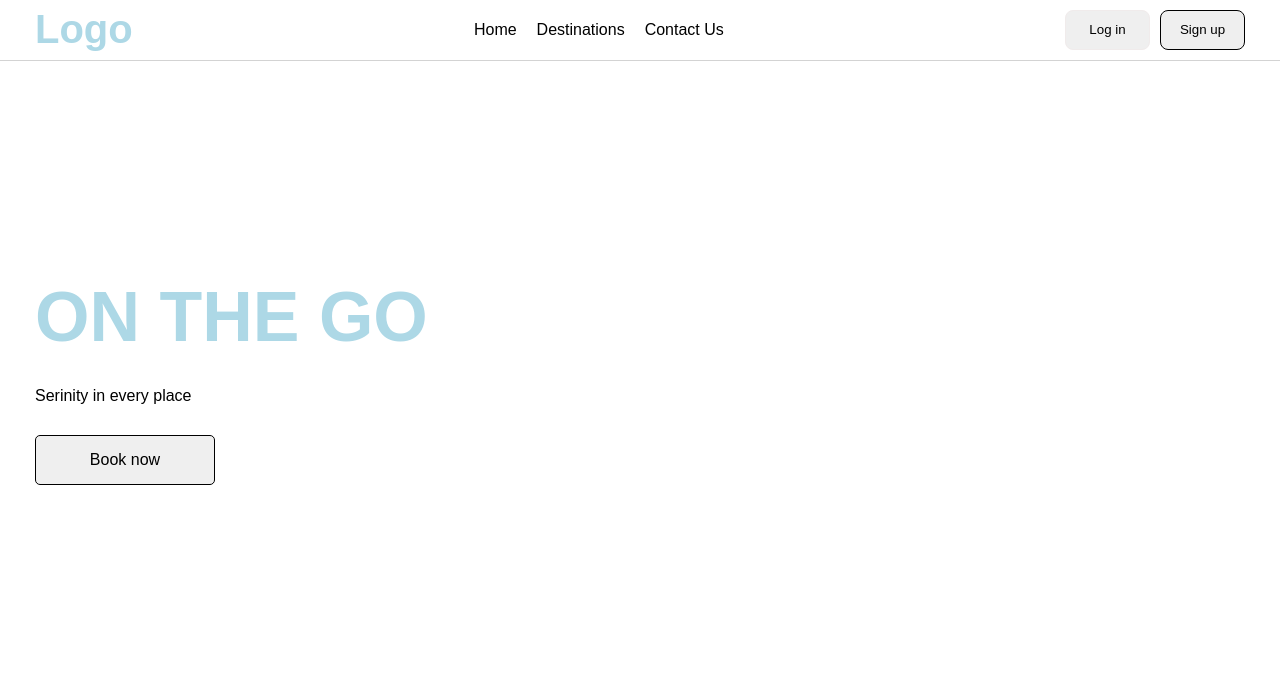
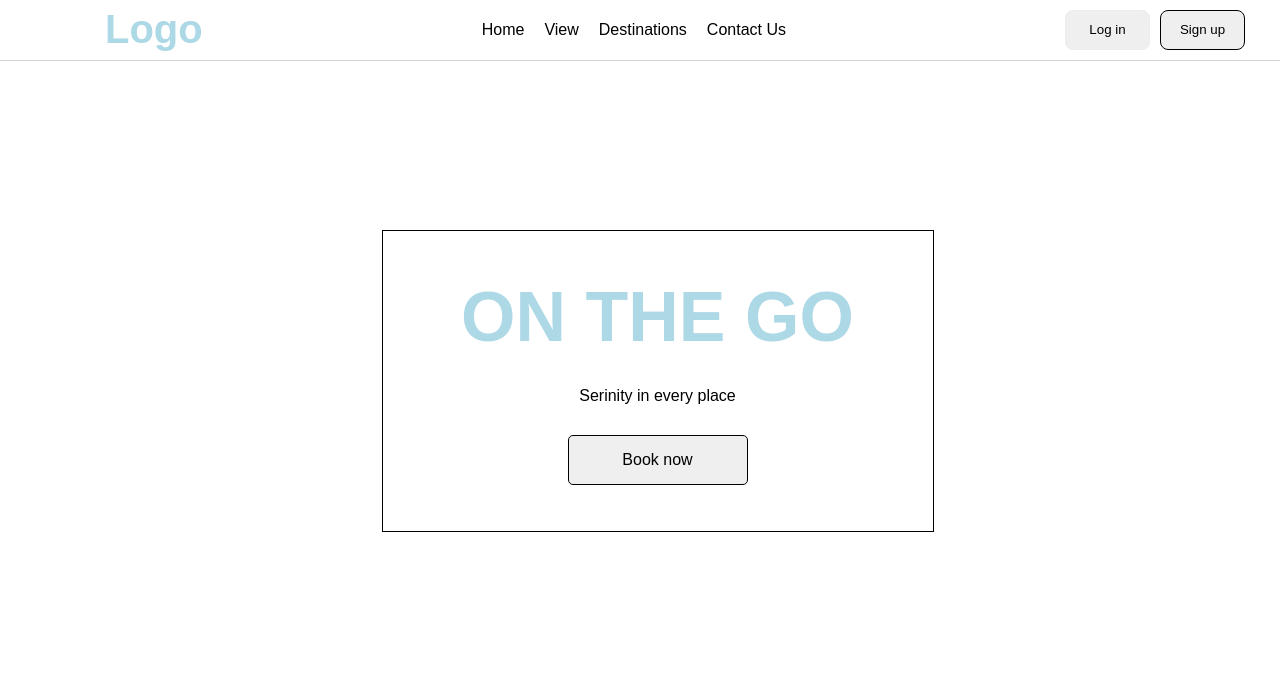
Before and after one commit to Xzilleon2/On-The-Go, a PHP site: page / in a window 1280 px wide; the page is wider, and only the part inside the window is pictured. Shown: the top 700 px of that part. Run offline with PHP 8.4, Linux system fonts and the light colour scheme.

Commit message:
making small changes

```diff
--- a/index.html
+++ b/index.html
@@ -12,6 +12,7 @@
             <h3>Logo</h3>
             <div class="nav">
                 <a href="">Home</a>
+                <a href="">View</a>
                 <a href="">Destinations</a>
                 <a href="">Contact Us</a>
             </div>
--- a/styles.css
+++ b/styles.css
@@ -11,16 +11,13 @@
     font-family: var(--font);
 }
 /*Banner Design*/
-.banner{
+.banner {
     width: 100%;
     height: 60px;
     border-bottom: 1px solid lightgray;
     display: flex;
-    flex-direction: row;
-    justify-items: center;
-    justify-content: space-between;
-    align-content: space-between;
     align-items: center;
+    padding: 0 35px; /* Adds padding instead of uneven margins */
 }
 .banner h3{
     padding-left: 35px;
@@ -29,9 +26,11 @@
 }
 .nav {
     display: flex;
+    align-items: center;
+    justify-content: center; /* Ensures nav items are centered */
+    flex: 1; /* Allows nav to take up equal space */
     gap: 20px;
     font-size: 16px;
-    font-family: var(--font);
 }
 .nav a{
     text-decoration: none;
@@ -63,7 +62,7 @@
 /*Body Design*/
 .wrapper {
     display: flex;
-    justify-content: left;
+    justify-content: center;
     align-items: center;
     margin-left: 35px;
     height: 80vh;
@@ -71,11 +70,12 @@
 .container {
     display: flex;
     flex-direction: column;
-    align-items: left;
+    align-items: center;
     justify-content: center;
     width: 550px;
     height: 300px;
     gap: 30px;
+    border: 1px solid black;
 }
 .container h1{
     font-family: var(--font);
```
